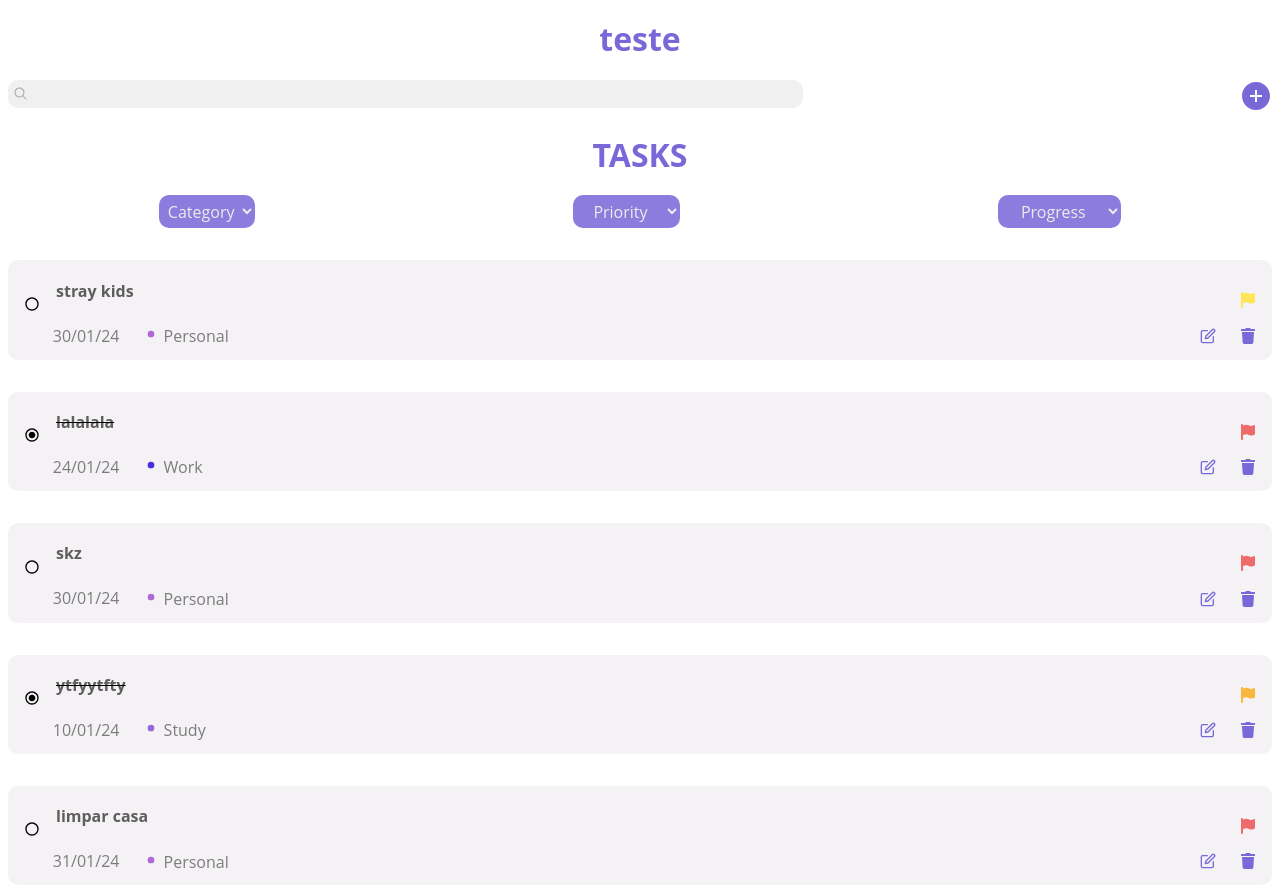
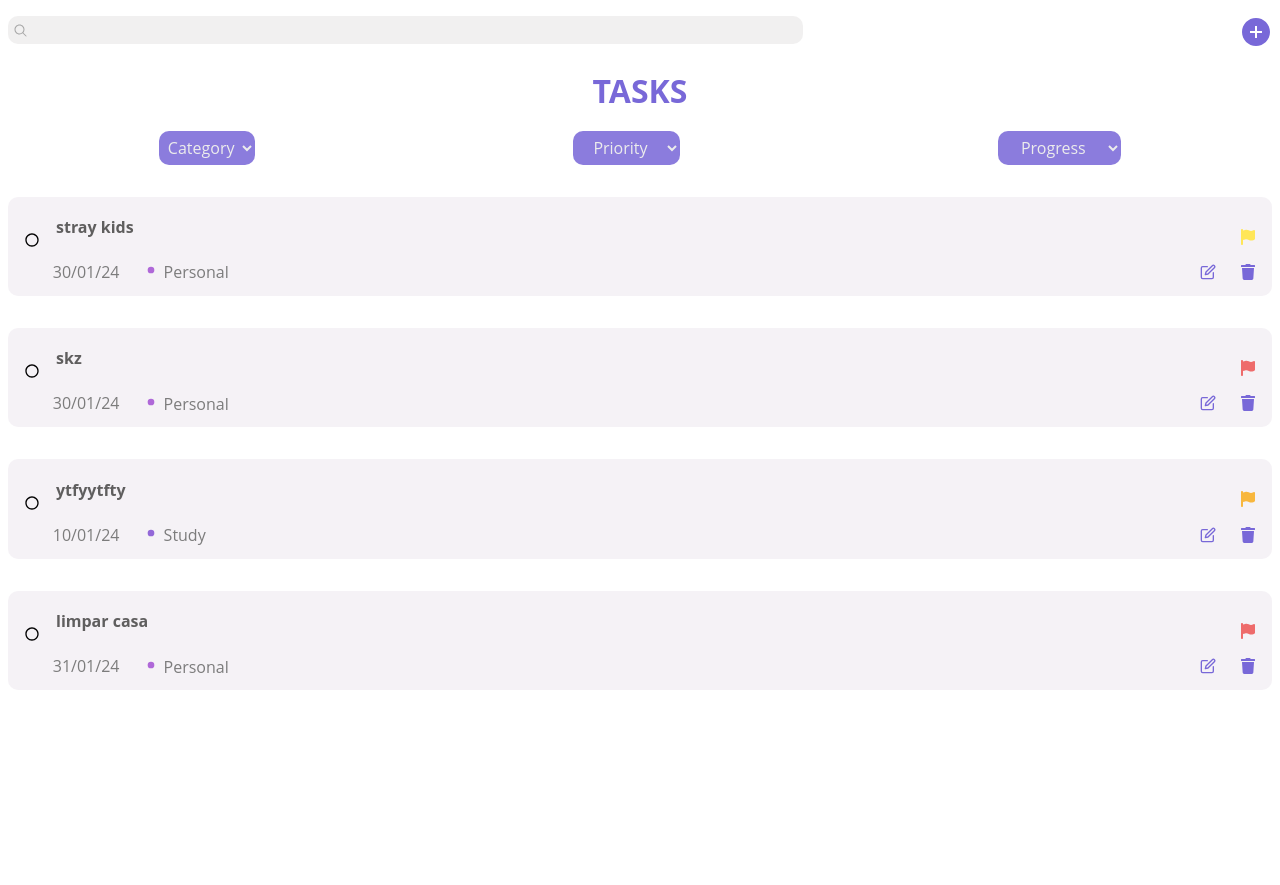
Before and after one commit to gabibento/TaskPlan, a React (Create React App) app in the folder task/: page / in a window 1280 px wide. After the commit the page ends 800 px from the top, so only its background shows below. Built offline with nearby package versions, Linux system fonts and the light colour scheme; data requests are answered from the project's data file.

Commit message:
Update package.json

```diff
--- a/task/db.json
+++ b/task/db.json
@@ -13,20 +13,6 @@
         "name": "Upcoming"
       },
       "completed": false
-    },
-    {
-      "id": "5cee",
-      "title": "lalalala",
-      "date": "2024-01-24T03:00:00.000Z",
-      "category": {
-        "id": "1",
-        "name": "Work"
-      },
-      "priority": {
-        "id": "1",
-        "name": "Urgent"
-      },
-      "completed": true
     },
     {
       "id": "6d75",
@@ -54,7 +40,7 @@
         "id": "2",
         "name": "Important"
       },
-      "completed": true
+      "completed": false
     },
     {
       "id": "a4f2",
--- a/task/src/App.js
+++ b/task/src/App.js
@@ -9,7 +9,6 @@ import UpdateTask from './components/form/UpdateTask';
 function App() {
   return (
     <div>
-      <h1>teste</h1>
 
       <Router>
       <Routes>
```
Also changed, not shown: task/package.json (+9 -4 lines).
